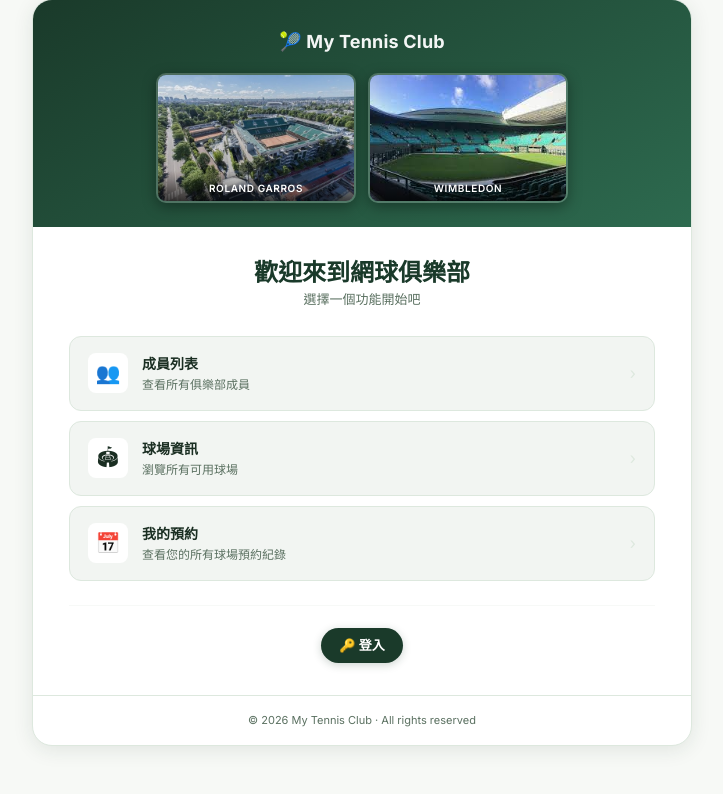
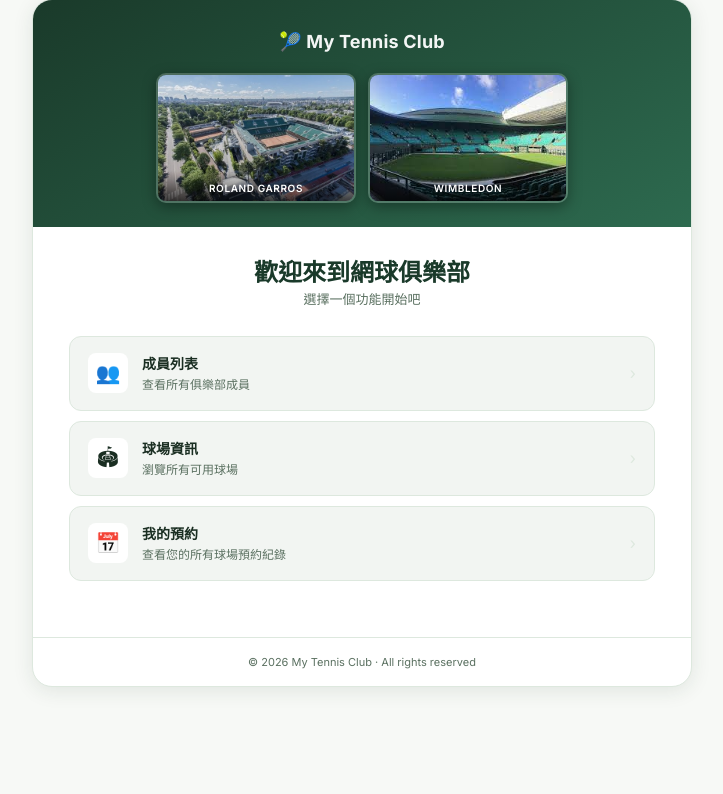
Before and after one commit to nlhsueh/nlh_tennis_club, a Django app: page / in a window 1280 px wide. Shown: the part 79-873 px from the top of the page, without its empty margins (278-1001 px from the left). After the commit the page ends 769 px from the top, so only its background shows below. Run offline with Django 3.2, Linux system fonts and the light colour scheme.

Commit message:
cleanup: remove duplicate bottom auth row from homepage

```diff
--- a/members/templates/main.html
+++ b/members/templates/main.html
@@ -38,16 +38,4 @@
     <span class="link-card-arrow">›</span>
   </a>
 </div>
-
-<hr class="divider">
-
-<div class="auth-row">
-  {% if user.is_authenticated %}
-  <span class="username-badge">{{ user }}</span>
-  <a href="{% url 'logout' %}" class="btn btn-danger">🚪 登出</a>
-  {% else %}
-  <a href="{% url 'login' %}" class="btn btn-primary">🔑 登入</a>
-  {% endif %}
-</div>
-
 {% endblock %}
```
